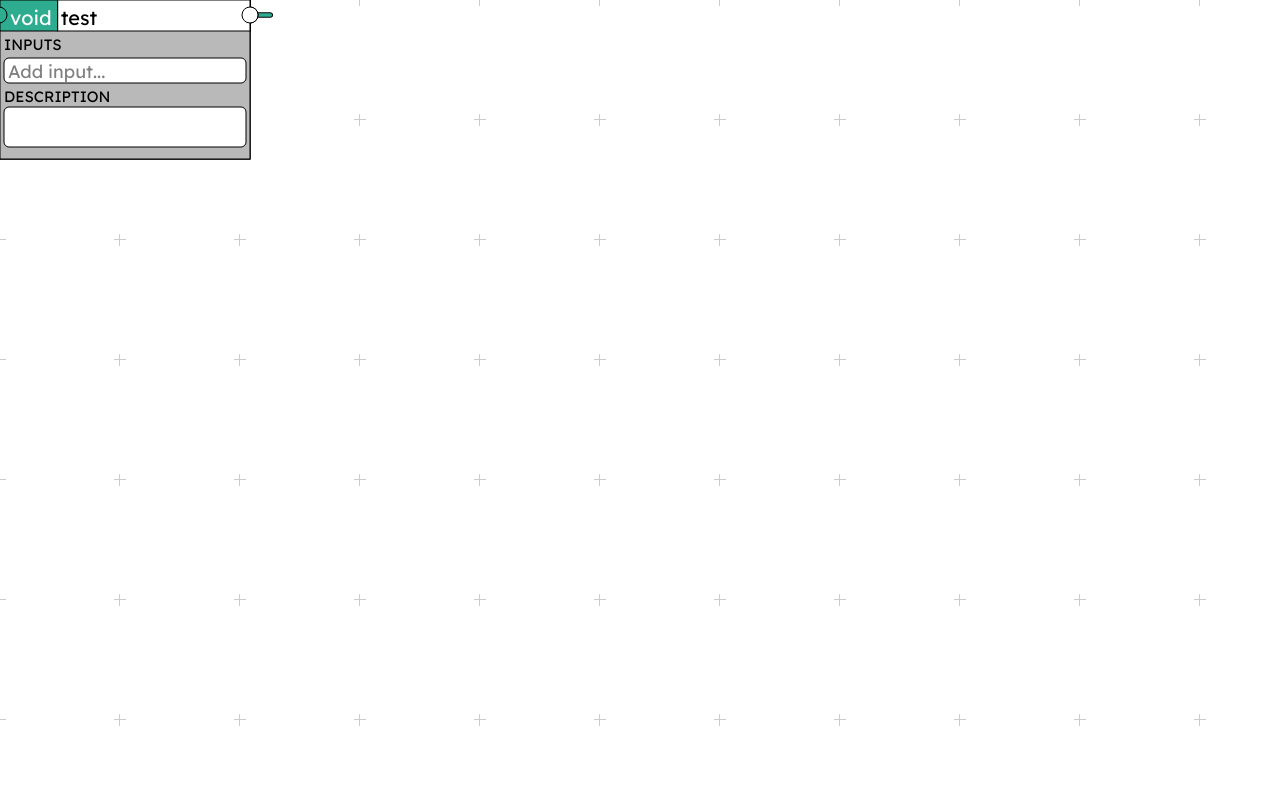
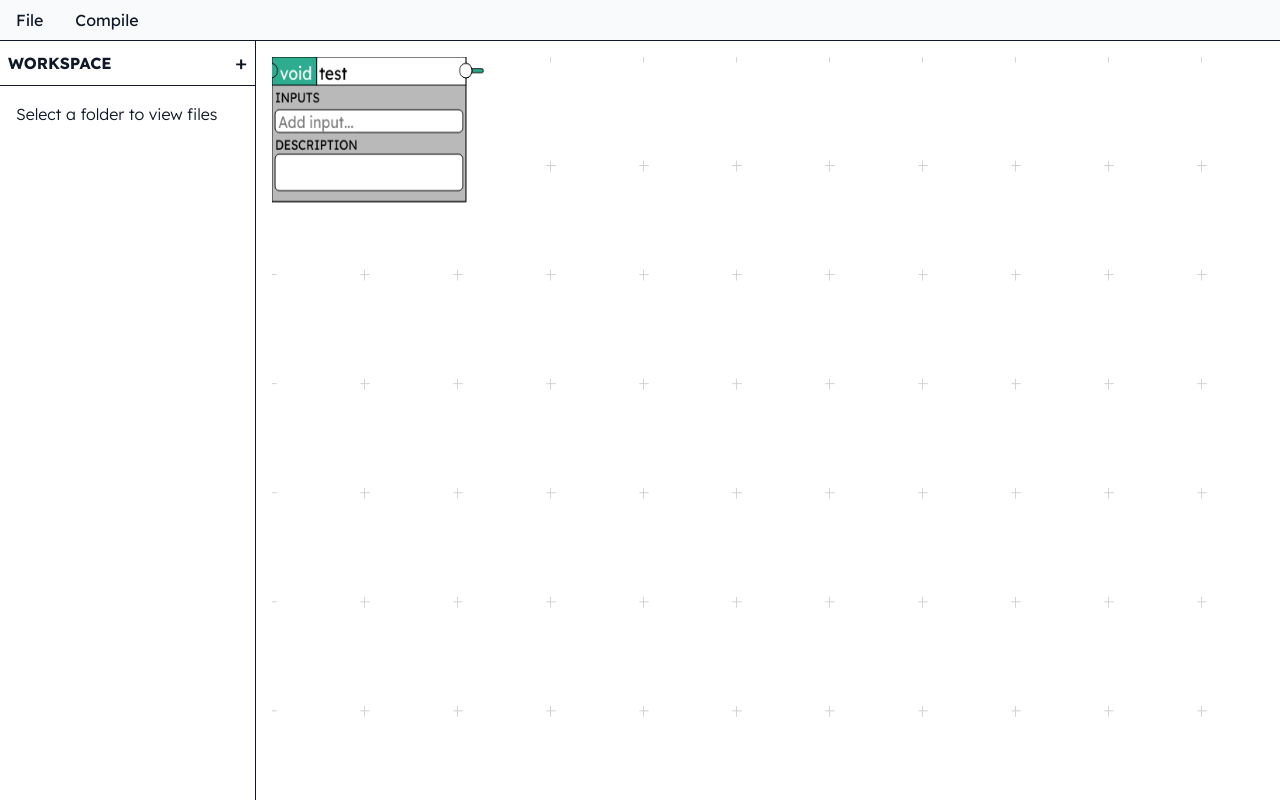
Before and after one commit to multiii/GraphToCode, a Next.js app in the folder my-app/: page /editor in a window 1280 px wide. Built offline with nearby package versions, Linux system fonts and the light colour scheme.

Commit message:
Add some functionality to page.js

```diff
--- a/my-app/app/editor/page.js
+++ b/my-app/app/editor/page.js
@@ -1,10 +1,254 @@
-'use client';
+"use client";
 
 import Canvas from "./canvas"
+import React, { useState } from 'react';
 
-export default function Editor() {
-    return (<>
-        <Canvas/>
-        </>
-    );
-}
+const FileExplorerIDE = () => {
+  const [fileMenuOpen, setFileMenuOpen] = useState(false);
+  const [compileMenuOpen, setCompileMenuOpen] = useState(false);
+  const [folderStructure, setFolderStructure] = useState({
+    name: 'WORKSPACE',
+    type: 'folder',
+    expanded: true,
+    children: []
+  });
+  const [selectedFile, setSelectedFile] = useState(null);
+  const [fileInputRef] = useState(React.createRef());
+
+  const toggleFileMenu = () => {
+    setFileMenuOpen(!fileMenuOpen);
+    if (compileMenuOpen) setCompileMenuOpen(false);
+  };
+
+  const toggleCompileMenu = () => {
+    setCompileMenuOpen(!compileMenuOpen);
+    if (fileMenuOpen) setFileMenuOpen(false);
+  };
+
+  const openFileExplorer = () => {
+    // Trigger the hidden file input
+    if (fileInputRef.current) {
+      fileInputRef.current.click();
+    }
+    setFileMenuOpen(false);
+  };
+
+  const handleFileSelection = (event) => {
+    const files = event.target.files;
+    if (!files || files.length === 0) return;
+
+    // Process the selected files to create a virtual folder structure
+    const fileMap = new Map();
+    const rootFolder = {
+      name: 'WORKSPACE',
+      type: 'folder',
+      expanded: true,
+      children: []
+    };
+
+    for (let i = 0; i < files.length; i++) {
+      const file = files[i];
+      const path = file.webkitRelativePath.split('/');
+
+      // Skip the first item as it's the root folder name
+      if (path.length <= 1) continue;
+
+      let currentLevel = rootFolder;
+
+      // The first element is the selected folder name
+      rootFolder.name = path[0];
+
+      // Start from the second element (inside the root folder)
+      for (let j = 1; j < path.length; j++) {
+        const name = path[j];
+
+        if (j === path.length - 1) {
+          // This is a file
+          currentLevel.children.push({
+            name: name,
+            type: 'file',
+            file: file
+          });
+        } else {
+          // This is a folder
+          let folder = currentLevel.children.find(child =>
+            child.type === 'folder' && child.name === name
+          );
+
+          if (!folder) {
+            folder = {
+              name: name,
+              type: 'folder',
+              expanded: true,
+              children: []
+            };
+            currentLevel.children.push(folder);
+          }
+
+          currentLevel = folder;
+        }
+      }
+    }
+
+    // Sort each level of the structure (folders first, then files)
+    const sortFolder = (folder) => {
+      folder.children.sort((a, b) => {
+        if (a.type === 'folder' && b.type === 'file') return -1;
+        if (a.type === 'file' && b.type === 'folder') return 1;
+        return a.name.localeCompare(b.name);
+      });
+
+      // Recursively sort subfolders
+      folder.children.forEach(child => {
+        if (child.type === 'folder') {
+          sortFolder(child);
+        }
+      });
+    };
+
+    sortFolder(rootFolder);
+    setFolderStructure(rootFolder);
+  };
+
+  const toggleFolder = (path) => {
+    const updateFolder = (node, pathArray, index) => {
+      if (index === pathArray.length) {
+        return { ...node, expanded: !node.expanded };
+      }
+
+      if (node.type !== 'folder' || !node.children) return node;
+
+      return {
+        ...node,
+        children: node.children.map((child, i) => {
+          if (i === pathArray[index]) {
+            return updateFolder(child, pathArray, index + 1);
+          }
+          return child;
+        })
+      };
+    };
+
+    const pathArray = path.split(',').map(p => parseInt(p));
+    setFolderStructure(updateFolder(folderStructure, pathArray, 0));
+  };
+
+  const renderFileTree = (node, path = '') => {
+    if (node.type === 'folder') {
+      return (
+        <div key={path + node.name}>
+          <div
+            className="flex items-center cursor-pointer py-1"
+            onClick={() => toggleFolder(path)}
+          >
+            <span className="mr-1">{node.expanded ? '▼' : '▶'}</span>
+            <span className="font-light">{node.name}</span>
+          </div>
+          {node.expanded && node.children && (
+            <div className="ml-4 border-l-2 border-gray-200 pl-2 font-light">
+              {node.children.map((child, index) => renderFileTree(child, path ? `${path},${index}` : `${index}`))}
+            </div>
+          )}
+        </div>
+      );
+    } else {
+      return (
+        <div
+          key={path + node.name}
+          className={`font-light py-1 pl-4 cursor-pointer ${selectedFile === (path + node.name) ? 'bg-blue-100' : ''}`}
+          onClick={() => setSelectedFile(path + node.name)}
+        >
+          {node.name}
+        </div>
+      );
+    }
+  };
+
+  return (
+    <div className="flex flex-col h-screen bg-gray-50 text-gray-900">
+      {/* Hidden file input */}
+      <input
+        type="file"
+        ref={fileInputRef}
+        onChange={handleFileSelection}
+        style={{ display: 'none' }}
+        webkitdirectory="true"
+        directory="true"
+        multiple
+      />
+
+      {/* Top Menu Bar */}
+      <div className="flex border-b">
+        <div className="relative">
+          <button
+            className="px-4 py-2 hover:bg-gray-200 text-gray-900"
+            onClick={toggleFileMenu}
+          >
+            File
+          </button>
+          {fileMenuOpen && (
+            <div className="absolute top-full left-0 bg-white shadow-md border z-10 w-48">
+              <button
+                className="w-full text-left px-4 py-2 hover:bg-gray-100 text-gray-900"
+                onClick={openFileExplorer}
+              >
+                Open Folder
+              </button>
+            </div>
+          )}
+        </div>
+        <div className="relative">
+          <button
+            className="px-4 py-2 hover:bg-gray-200 text-gray-900"
+            onClick={toggleCompileMenu}
+          >
+            Compile
+          </button>
+          {compileMenuOpen && (
+            <div className="absolute top-full left-0 bg-white shadow-md border z-10 w-48">
+              <button className="w-full text-left px-4 py-2 hover:bg-gray-100 text-gray-900">
+                Compile Graph
+              </button>
+              <button className="w-full text-left px-4 py-2 hover:bg-gray-100 text-gray-900">
+                Compile Selected Node
+              </button>
+            </div>
+          )}
+        </div>
+      </div>
+
+      {/* Main Content */}
+      <div className="flex flex-1 overflow-hidden">
+        {/* Sidebar */}
+        <div className="w-64 border-r overflow-y-auto bg-white">
+          <div className="flex justify-between items-center p-2 border-b">
+            <span className="font-bold">{folderStructure.name}</span>
+            <button className="text-xl">+</button>
+          </div>
+          <div className="p-2">
+            {folderStructure.children.length > 0 ? (
+              folderStructure.children.map((child, index) =>
+                renderFileTree(child, `${index}`)
+              )
+            ) : (
+              <div className="p-2 text-gray-900 font-light">
+                Select a folder to view files
+              </div>
+            )}
+          </div>
+        </div>
+
+        {/* Main Editor Area */}
+        <div className="flex-1 p-4 bg-white">
+          {/* {selectedFile ?
+            <p>Currently selected: {selectedFile}</p> :
+            <p>Select a file to begin editing</p>
+          } */}
+          <Canvas/>
+        </div>
+      </div>
+    </div>
+  );
+};
+
+export default FileExplorerIDE;
```
